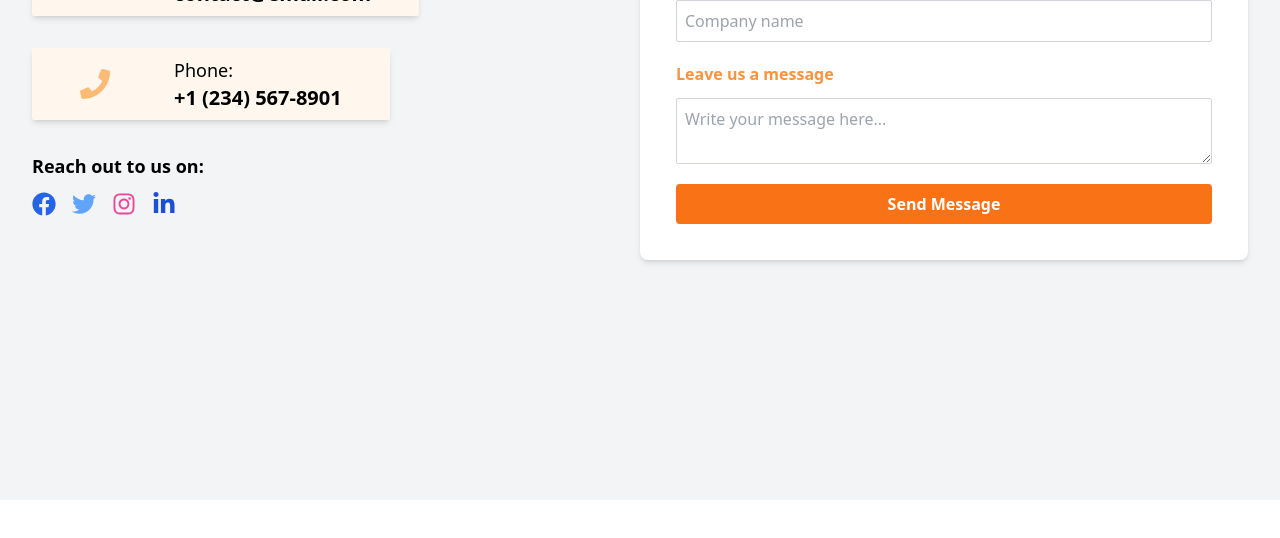
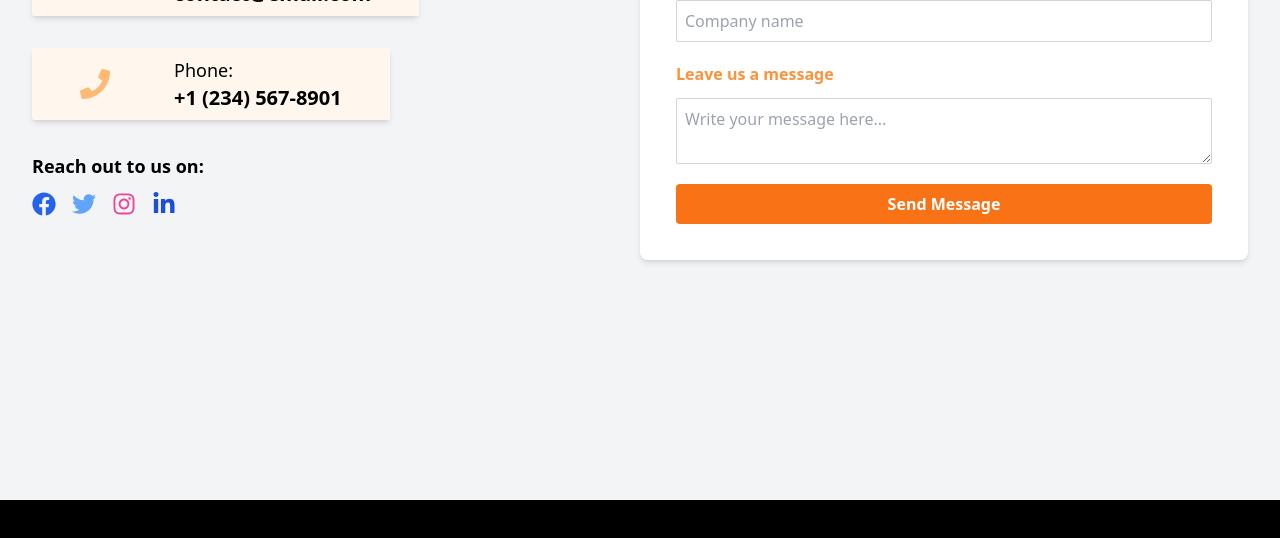
Before and after one commit to Youssoufai/v23, a Next.js app: page / in a window 1280 px wide. Shown: the part 4332-4870 px from the top of the page. Before the commit the page ends 4832 px from the top, so only its background shows below. Built offline with nearby package versions, Linux system fonts and the light colour scheme.

Commit message:
Added Footer

```diff
--- /dev/null
+++ b/app/components/Footer.jsx
@@ -0,0 +1,22 @@
+const Footer = () => {
+    return (
+        <>
+            <section className="h-screen bg-black">
+                <div>
+                    <h1 className="text-center font-bold text-xl">Company</h1>
+                </div>
+                <div>
+
+                </div>
+                <div>
+
+                </div>
+                <div>
+
+                </div>
+            </section>
+        </>
+    )
+}
+
+export default Footer
--- a/app/page.jsx
+++ b/app/page.jsx
@@ -1,6 +1,7 @@
 import About from "./components/About";
 import Buisness from "./components/Buisness";
 import Contact from "./components/Contact";
+import Footer from "./components/Footer";
 import Hero from "./components/Hero";
 import Mission from "./components/Mission";
 import Navbar from "./components/Navbar";
@@ -16,6 +17,7 @@ export default function Home() {
       <Team />
       <Buisness />
       <Contact />
+      <Footer />
     </>
   );
 }
```
